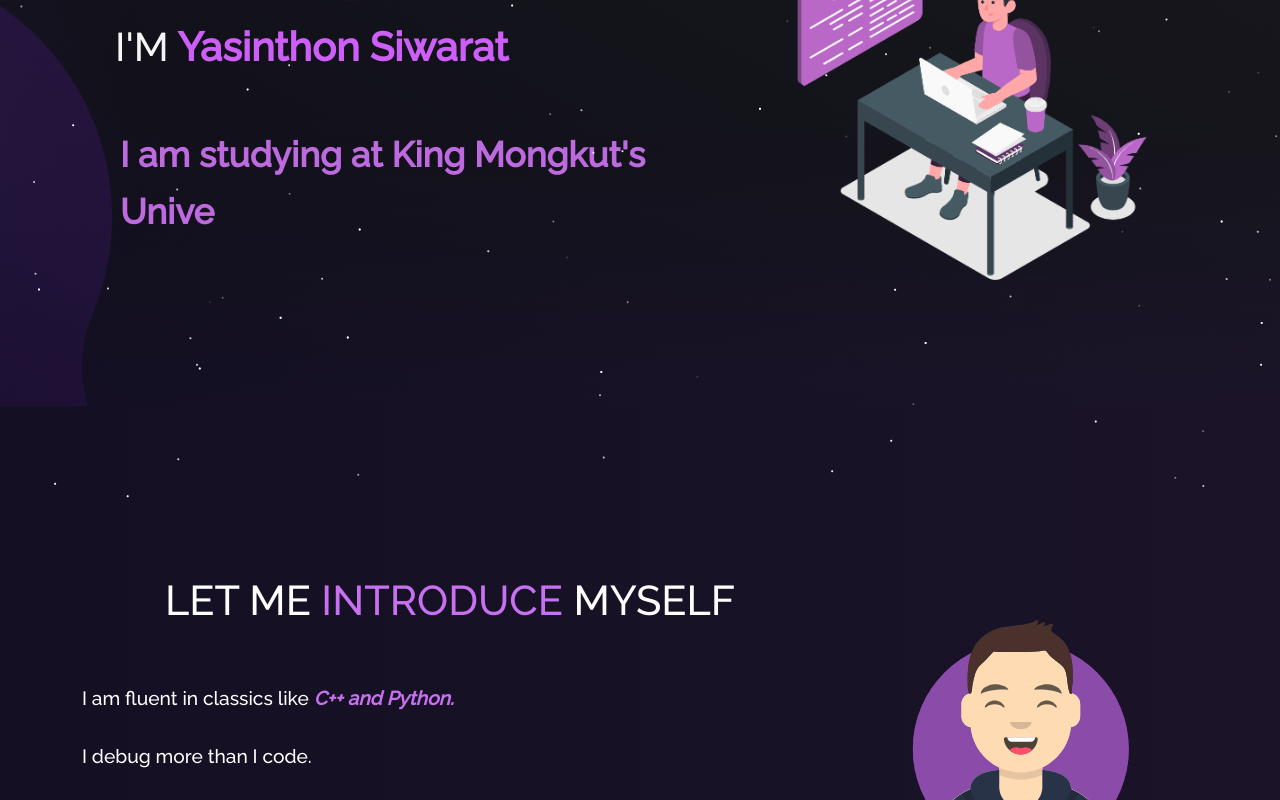
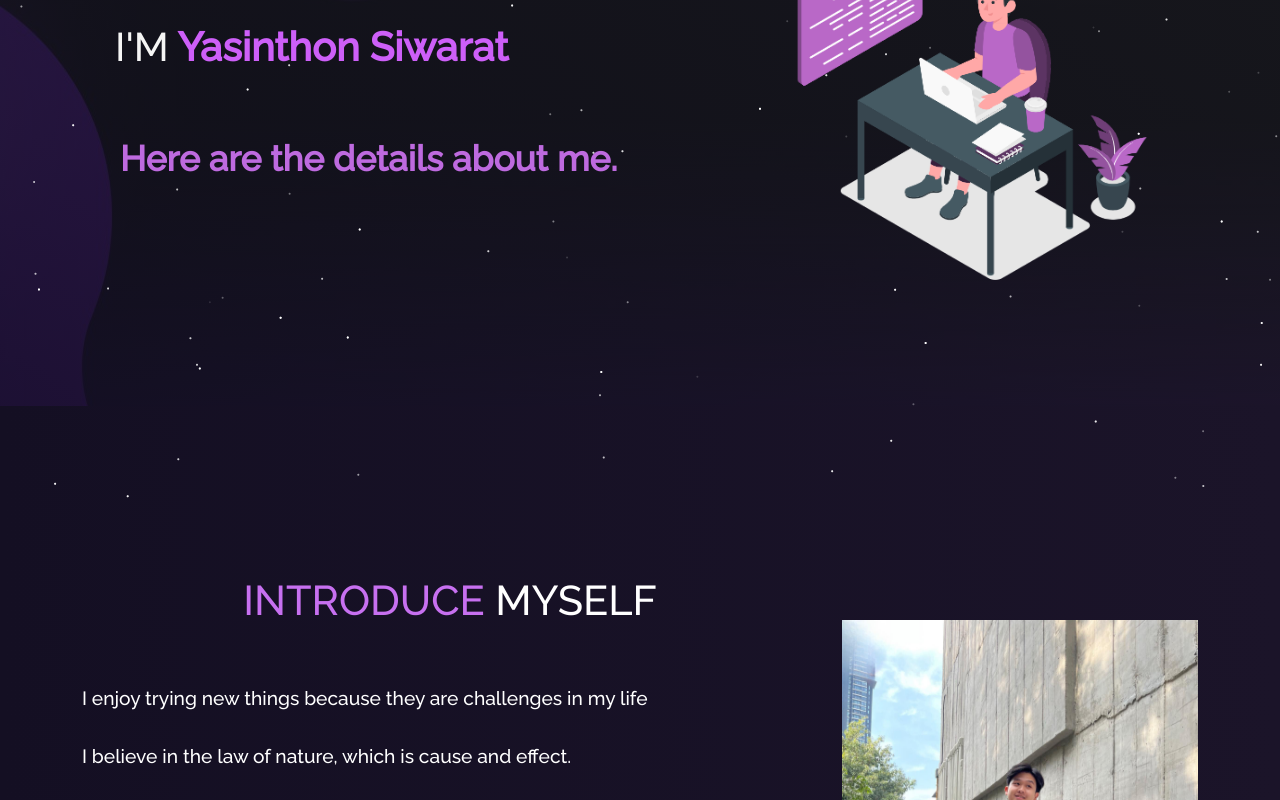
Before and after one commit to yasinthon18/portfolio-yew, a React (Create React App) app: page / in a window 1280 px wide. Shown: the part 300-1100 px from the top of the page. Built offline with nearby package versions, Linux system fonts and the light colour scheme.

Commit message:
update latest

```diff
--- a/src/components/About/About.js
+++ b/src/components/About/About.js
@@ -44,7 +44,7 @@
           </Col>
         </Row>
         <h1 className="project-heading">
-          Professional <strong className="purple">Skillset </strong>
+        <strong className="purple">Skills </strong>
         </h1>
 
         <Techstack />
--- a/src/components/About/AboutCard.js
+++ b/src/components/About/AboutCard.js
@@ -9,16 +9,16 @@
         <blockquote className="blockquote mb-0">
           <p style={{ textAlign: "justify" }}>
             Hi Everyone, I am <span className="purple">Yasinthon Siwarat </span>
-            from <span className="purple"> Nashik, India.</span>
-            <br /> I am a Third Year student pursuing B.E.
-            in Artificial intelligence & Data Science from Pune University.
+            from <span className="purple"> Bankok, Thailand.</span>
+            <br /> You can call me Yew. I was born in 2003. I am 22 year old. I live in Bankok.
             <br />
-            Additionally, I am enthusiastic about Machine Learning.
+            I am studying Electronics Technology at King Mongkut's University of Technology North Bangkok.
+            About my family, I am the only child. I really enjoy exercising and cooking.
             <br />
             <br />
-            Some of my hobbies are
           </p>
           <ul>
+          <p style={{ textAlign: "justify" }}><strong className="purple">Hobbies</strong></p>
             <li className="about-activity">
               <ImPointRight /> Playing Football (Team: Raoseian)
             </li>
--- a/src/components/Home/Home2.js
+++ b/src/components/Home/Home2.js
@@ -1,13 +1,13 @@
 import React from "react";
 import { Container, Row, Col } from "react-bootstrap";
-import myImg from "../../Assets/avatar.svg";
+import myImg from "../../Assets/self.jpg";
 import Tilt from "react-parallax-tilt";
 import {
   AiFillGithub,
   AiFillFacebook,
   AiFillInstagram,
 } from "react-icons/ai";
-import { FaLinkedinIn } from "react-icons/fa";
+
 
 function Home2() {
   return (
@@ -16,19 +16,16 @@
         <Row>
           <Col md={8} className="home-about-description">
             <h1 style={{ fontSize: "2.6em" }}>
-              LET ME <span className="purple"> INTRODUCE </span> MYSELF
+              <span className="purple"> INTRODUCE </span> MYSELF
             </h1>
             <p className="home-about-body">
-              I am fluent in classics like
-              <i>
-                <b className="purple"> C++ and Python. </b>
-              </i>
+              I enjoy trying new things because they are challenges in my life
               <br />
               <br />
-              I debug more than I code.
+              I believe in the law of nature, which is cause and effect.
               <br />
               <br />
-              My pronouns are <i><b>Jack of All Trades / Master of none</b></i>
+
             </p>
           </Col>
           <Col md={4} className="myAvtar">
--- a/src/components/Home/Type.js
+++ b/src/components/Home/Type.js
@@ -6,7 +6,7 @@
     <Typewriter
       options={{
         strings: [
-          "I am studying at King Mongkut's University of Technology North Bangkok.",
+          "Here are the details about me.",
 
         ],
         autoStart: true,
```
Also changed, not shown: src/Assets/avatar.svg (deleted), src/Assets/self.jpg (added).
